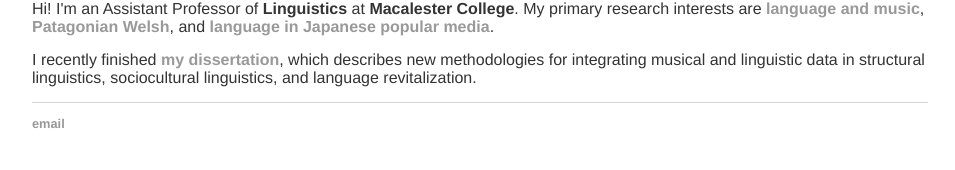
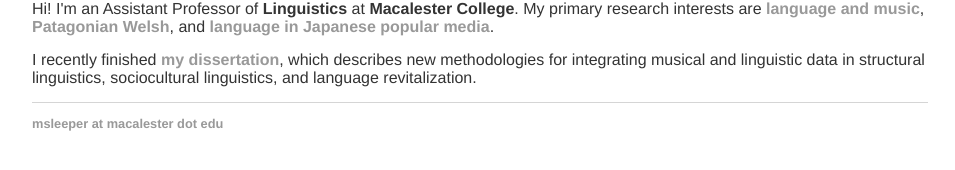
Before and after one commit to morgansleeper/morgansleeper.github.io, a Jekyll site: the page built from index.html, in a window 1280 px wide. Shown: the part 517-687 px from the top of the page, without its empty margins (160-1115 px from the left). Built offline with Jekyll 4.4.1, drawn with Linux system fonts in a browser that asks for light colours.

Commit message:
Update default.html

```diff
--- a/_layouts/default.html
+++ b/_layouts/default.html
@@ -22,7 +22,7 @@
 			</div><!-- /.container -->
 			<footer>
 	    		<ul>
-	        		<li><a href="mailto:msleeper@macalester.edu">email</a></li>
+	        		<li><a href="mailto:msleeper@macalester.edu">msleeper at macalester dot edu</a></li>
 				</ul>
 			</footer>
 		</body>
```
